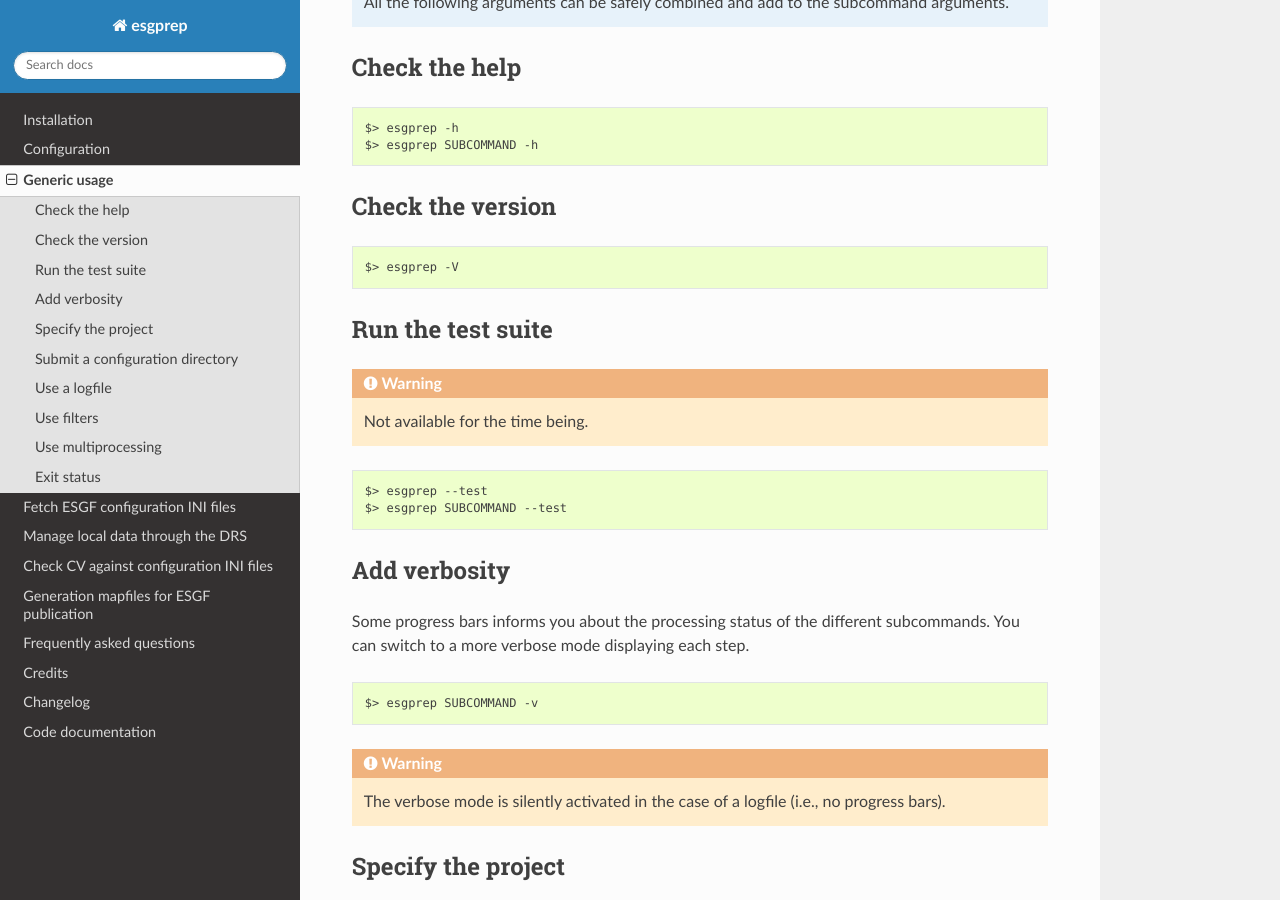
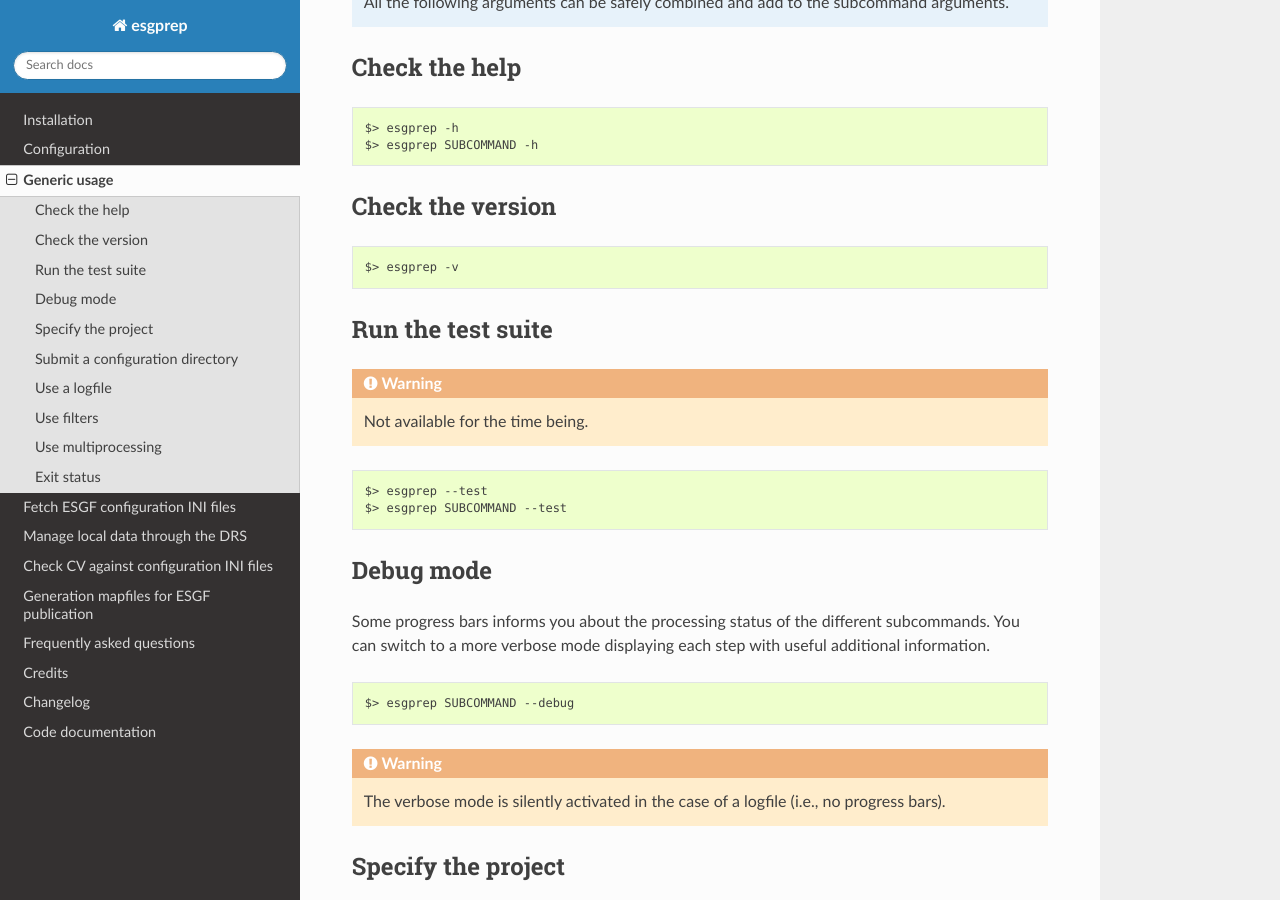
Before and after one commit to ESGF/esgf-prepare, a Sphinx documentation site: the page built from docs/usage.rst, in a window 1280 px wide and 900 px high, scrolled down 210 px. Built offline with Sphinx 7.4.7 and the Read the Docs theme 2.0.0, drawn with Linux system fonts in a browser that asks for light colours; the version number could not be read and is left out.

```diff
--- a/docs/usage.rst
+++ b/docs/usage.rst
@@ -19,7 +19,7 @@
 
 .. code-block:: bash
 
-    $> esgprep -V
+    $> esgprep -v
 
 Run the test suite
 ******************
@@ -32,15 +32,15 @@
     $> esgprep --test
     $> esgprep SUBCOMMAND --test
 
-Add verbosity
-*************
+Debug mode
+**********
 
 Some progress bars informs you about the processing status of the different subcommands. You can switch to a more
-verbose mode displaying each step.
+verbose mode displaying each step with useful additional information.
 
 .. code-block:: bash
 
-    $> esgprep SUBCOMMAND -v
+    $> esgprep SUBCOMMAND --debug
 
 .. warning::
     The verbose mode is silently activated in the case of a logfile (i.e., no progress bars).
```
Also changed, not shown: 2 other files.
